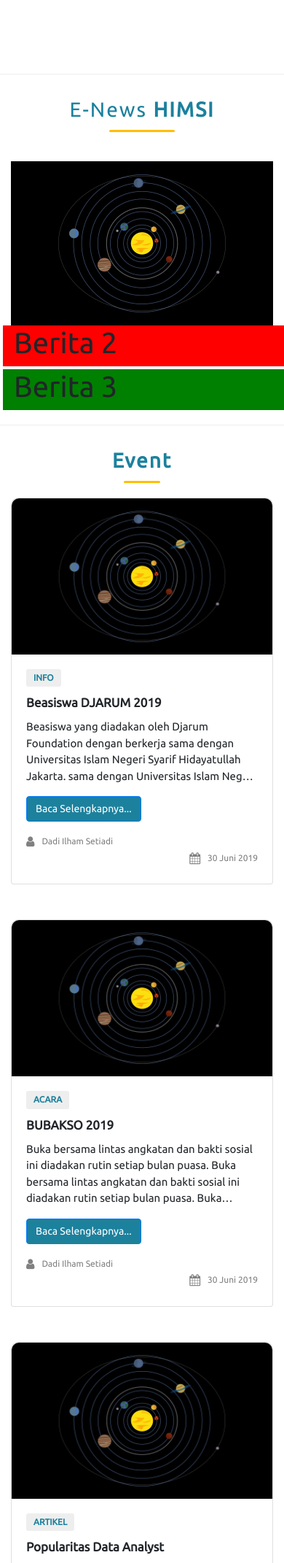
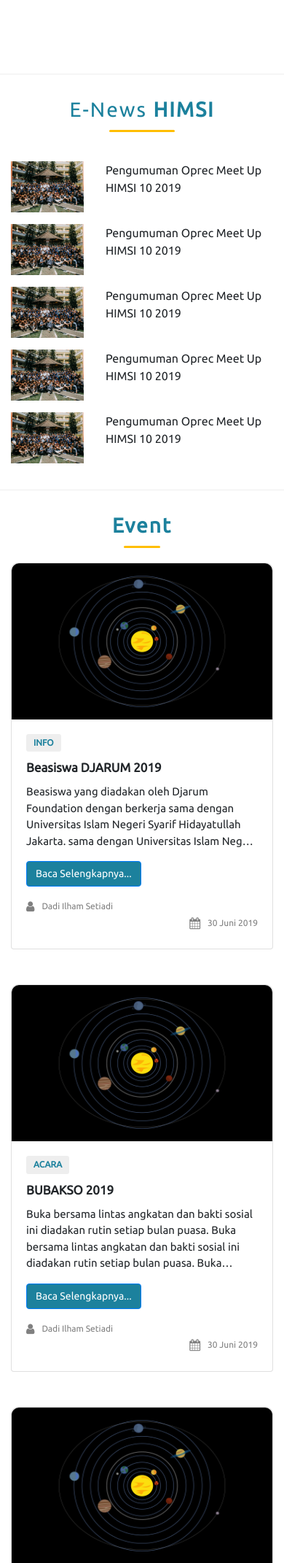
Before and after one commit to idadhamz/web-himsi, a PHP site: page /home.html in a window 390 px wide. Shown: the part 858-3000 px from the top of the page at 73% size. Run offline with PHP 8.4, Linux system fonts and the light colour scheme.

Commit message:
Layout dasar dan responsive berita, jadi

```diff
--- a/assets/scss/main.css
+++ b/assets/scss/main.css
@@ -1,11 +1,13 @@
 @font-face {
-  font-family: "Product Sans";
+  font-family: 'Product Sans';
   src: url(../fonts/ProductSans/ProductSansRegular.ttf);
 }
+
 @font-face {
-  font-family: "Ubuntu";
+  font-family: 'Ubuntu';
   src: url(../fonts/Ubuntu/Ubuntu-Regular.ttf);
 }
+
 body {
   font-family: "Ubuntu";
   /* Landing Page */
@@ -15,35 +17,44 @@ body {
   /* Visi & Misi HIMSI Page */
   /* End of Profil HIMSI Page */
 }
+
 body nav {
   border-bottom: 0.5px solid #eee;
 }
+
 body nav .navbar-brand img {
   width: auto;
   height: 60px;
 }
+
 body nav li.nav-item {
   margin-right: 8px;
   padding-top: 10px;
 }
+
 body nav li.nav-item a.nav-link {
   font-weight: bold;
 }
+
 body nav li.nav-item a.nav-link span {
   color: #1c819d;
   letter-spacing: 1px;
 }
+
 body nav li.nav-item a.nav-link:hover {
   font-weight: bold;
 }
+
 body nav li.nav-item a.nav-link:hover span {
   border-bottom: 1.5px solid #ffbe00;
   letter-spacing: 1px;
 }
+
 body nav li.nav-item-button {
   margin-left: 10px;
   padding-top: 10px;
 }
+
 body nav li.nav-item-button button.btn_kontak {
   background-color: white;
   border: 1px solid #1c819d;
@@ -51,35 +62,43 @@ body nav li.nav-item-button button.btn_kontak {
   border-radius: 5px;
   text-transform: uppercase;
 }
+
 body nav li.nav-item-button button.btn_kontak span {
   font-size: 14px;
   color: #1c819d;
 }
+
 body nav li.nav-item-button button.btn_kontak:hover {
   background-color: #1c819d;
 }
+
 body nav li.nav-item-button button.btn_kontak:hover span {
   font-size: 14px;
   color: white;
 }
+
 body #hl {
   width: 100%;
   height: auto;
   margin: 60px 0px 60px 0px;
 }
+
 body #hl .img-hl {
   margin: 0px 50px 0px 50px;
 }
+
 body #hl .img-hl img {
   width: auto;
   height: 300px;
 }
+
 body #hl #text-hl h1 {
   font-size: 48px;
   color: #1c819d;
   font-weight: bold;
   letter-spacing: 2px;
 }
+
 body #hl #text-hl #garis {
   margin: -20px 0px 20px 0px;
   width: 210px;
@@ -87,41 +106,49 @@ body #hl #text-hl #garis {
   background-color: #ffbe00;
   border-radius: 10px;
 }
+
 body #hl #text-hl p {
   margin: 10px 0px 20px 0px;
   text-align: justify;
 }
+
 body #hl #text-hl p span {
   font-weight: bold;
 }
+
 body #hl #text-hl a.btn_hl {
   text-decoration: none;
   background-color: #ffbe00;
   padding: 8px 25px 8px 25px;
   border-radius: 20px;
 }
+
 body #hl #text-hl a.btn_hl span {
   font-size: 14px;
   color: white;
   text-transform: capitalize;
 }
+
 body #event {
   width: 100%;
   height: auto;
   border-top: 0.5px solid #eeeeee;
 }
+
 body #event .text-event {
   text-align: center;
   width: 100%;
   margin-top: 20px;
   margin-bottom: 20px;
 }
+
 body #event .text-event h1 span {
   font-size: 28px;
   color: #1c819d;
   letter-spacing: 2px;
   font-weight: bold;
 }
+
 body #event .text-event #garis {
   margin: 5px auto;
   width: 50px;
@@ -129,30 +156,38 @@ body #event .text-event #garis {
   background-color: #ffbe00;
   border-radius: 10px;
 }
+
 body #event .content-event {
   width: 100%;
   margin-bottom: 40px;
 }
+
 body #event .content-event .card {
   border-top-left-radius: 10px;
   border-top-right-radius: 10px;
   text-align: center;
   padding-bottom: 20px;
 }
+
 body #event .content-event .card .card-img-top {
   border-top-left-radius: 10px;
   border-top-right-radius: 10px;
 }
+
 body #event .content-event .card .card-body {
   text-align: left;
 }
+
 body #event .content-event .card .card-body .jenis-event {
+  width: -webkit-fit-content;
+  width: -moz-fit-content;
   width: fit-content;
   height: auto;
   background-color: #eee;
   margin-bottom: 12px;
   border-radius: 3px;
 }
+
 body #event .content-event .card .card-body .jenis-event .jenis-event-text {
   padding: 5px 10px 5px 10px;
   font-size: 12px;
@@ -160,10 +195,12 @@ body #event .content-event .card .card-body .jenis-event .jenis-event-text {
   color: #1c819d;
   font-weight: bold;
 }
+
 body #event .content-event .card .card-body .card-title {
   font-weight: bold;
   font-size: 17px;
 }
+
 body #event .content-event .card .card-body .card-text {
   font-size: 15px;
   overflow: hidden;
@@ -172,73 +209,92 @@ body #event .content-event .card .card-body .card-text {
   -webkit-line-clamp: 4;
   -webkit-box-orient: vertical;
 }
+
 body #event .content-event .card .card-body .btn {
   font-size: 14px;
   background-color: #1c819d;
 }
+
 body #event .content-event .card .person-text {
+  width: -webkit-fit-content;
+  width: -moz-fit-content;
   width: fit-content;
   font-size: 12px;
   color: grey;
   float: left;
   padding-left: 20px;
 }
+
 body #event .content-event .card .person-text i {
   padding-right: 10px;
 }
+
 body #event .content-event .card .date-text {
+  width: -webkit-fit-content;
+  width: -moz-fit-content;
   width: fit-content;
   font-size: 12px;
   color: grey;
   float: right;
   padding-right: 20px;
 }
+
 body #event .content-event .card .date-text i {
   padding-right: 10px;
 }
+
 body #event .content-event .wrapper {
   text-align: center;
   margin-top: 40px;
 }
+
 body #event .content-event .wrapper a.btn-all-event {
   background-color: #ffbe00;
   padding: 12px 30px 12px 30px;
   border-radius: 20px;
   text-decoration: none;
 }
+
 body #event .content-event .wrapper a.btn-all-event span {
   font-size: 14px;
   color: white;
   text-transform: capitalize;
   font-size: 15px;
 }
+
 body #event .content-event .wrapper a.btn-all-event:hover {
   background-color: white;
   border: 1px solid #ffbe00;
 }
+
 body #event .content-event .wrapper a.btn-all-event:hover span {
   color: #ffbe00;
 }
+
 body #berita-himsi {
   width: 100%;
   height: auto;
   border-top: 0.5px solid #eeeeee;
   margin-bottom: 20px;
 }
+
 body #berita-himsi .text-berita {
   text-align: center;
   width: 100%;
   margin-top: 20px;
   margin-bottom: 40px;
 }
+
 body #berita-himsi .text-berita h1 span {
   font-size: 28px;
   color: #1c819d;
   letter-spacing: 2px;
 }
+
 body #berita-himsi .text-berita h1 span span {
   font-weight: bold;
 }
+
 body #berita-himsi .text-berita #garis {
   margin: 5px auto;
   width: 90px;
@@ -246,30 +302,36 @@ body #berita-himsi .text-berita #garis {
   background-color: #ffbe00;
   border-radius: 10px;
 }
+
 body #berita-himsi .content-berita {
   width: 100%;
   margin-bottom: 40px;
   height: auto;
 }
+
 body #profil-himsi {
   width: 100%;
   height: auto;
   border-top: 0.5px solid #eeeeee;
 }
+
 body #profil-himsi .text-profil-himsi {
   text-align: center;
   width: 100%;
   margin-top: 20px;
   margin-bottom: 20px;
 }
+
 body #profil-himsi .text-profil-himsi h1 span {
   font-size: 28px;
   color: #1c819d;
   letter-spacing: 2px;
 }
+
 body #profil-himsi .text-profil-himsi h1 span span {
   font-weight: bold;
 }
+
 body #profil-himsi .text-profil-himsi #garis {
   margin: 5px auto;
   width: 90px;
@@ -277,16 +339,19 @@ body #profil-himsi .text-profil-himsi #garis {
   background-color: #ffbe00;
   border-radius: 10px;
 }
+
 body #profil-himsi .content-profil-himsi {
   width: 100%;
   margin-bottom: 40px;
   height: auto;
 }
+
 body #profil-himsi .content-profil-himsi img {
   width: 100%;
   height: auto;
   padding: 20px;
 }
+
 body #profil-himsi .content-profil-himsi p {
   /*width: 80%;*/
   /*padding: 0px 40px 0px 40px;*/
@@ -294,30 +359,36 @@ body #profil-himsi .content-profil-himsi p {
   text-align: center;
   padding: 20px 40px 20px 40px;
 }
+
 body #profil-himsi .content-profil-himsi p span {
   color: #1c819d;
   border-bottom: 1px solid #ffbe00;
   font-weight: bold;
 }
+
 body #visi-misi-himsi {
   width: 100%;
   height: auto;
   border-top: 0.5px solid #eeeeee;
 }
+
 body #visi-misi-himsi .text-visi-misi-himsi {
   text-align: center;
   width: 100%;
   margin-top: 20px;
   margin-bottom: 40px;
 }
+
 body #visi-misi-himsi .text-visi-misi-himsi h1 span {
   font-size: 28px;
   color: #1c819d;
   letter-spacing: 2px;
 }
+
 body #visi-misi-himsi .text-visi-misi-himsi h1 span span {
   font-weight: bold;
 }
+
 body #visi-misi-himsi .text-visi-misi-himsi #garis {
   margin: 5px auto;
   width: 120px;
@@ -325,12 +396,14 @@ body #visi-misi-himsi .text-visi-misi-himsi #garis {
   background-color: #ffbe00;
   border-radius: 10px;
 }
+
 body #visi-misi-himsi .content-visi-misi-himsi {
   width: 100%;
   margin-bottom: 40px;
   margin-top: -50px;
   height: auto;
 }
+
 body #visi-misi-himsi .content-visi-misi-himsi img {
   width: 100%;
   height: auto;
@@ -338,48 +411,58 @@ body #visi-misi-himsi .content-visi-misi-himsi img {
   padding: 20px;
   text-align: center;
 }
+
 body #visi-misi-himsi .content-visi-misi-himsi h2.tujuan_fungsi span {
   margin: 20px;
   size: 28px;
   color: #1c819d;
   border-bottom: 2px solid #ffbe00;
 }
+
 body #visi-misi-himsi .content-visi-misi-himsi p {
   size: 24px;
   text-align: justify;
   margin: 20px;
 }
+
 body #visi-misi-himsi .content-visi-misi-himsi p span {
   font-weight: bold;
   color: #1c819d;
   border-bottom: 1px solid #ffbe00;
 }
+
 body #visi-misi-himsi .content-visi-misi-himsi ul li span {
   font-weight: bold;
   color: #1c819d;
   border-bottom: 1px solid #ffbe00;
 }
+
 body #footer {
   width: 100%;
   height: auto;
   border-top: 0.5px solid #eeeeee;
 }
+
 body #footer #footer-desc img {
   margin: 40px 0px 25px 0px;
 }
+
 body #footer #footer-desc p {
   margin: 10px 0px 0px 0px;
   text-align: justify;
 }
+
 body #footer #footer-desc p span {
   font-weight: bold;
 }
+
 body #footer #footer-follow p {
   font-size: 23px;
   text-transform: uppercase;
   font-weight: bold;
   color: #1c819d;
 }
+
 body #footer #footer-follow #garis {
   width: 80px;
   height: 3px;
@@ -387,9 +470,11 @@ body #footer #footer-follow #garis {
   border-radius: 10px;
   margin-top: -10px;
 }
+
 body #footer #footer-follow div.footer-sosmed {
   margin: 25px 0px 35px 0px;
 }
+
 body #footer #footer-follow div.footer-sosmed a {
   text-decoration: none;
   margin: 15px 5px 0px 5px;
@@ -398,13 +483,14 @@ body #footer #footer-follow div.footer-sosmed a {
   padding: 12px;
   color: #1c819d;
 }
+
 body #footer #footer-follow div.footer-sosmed a:hover {
   color: #ffbe00;
 }
+
 body #footer p.footer-end {
   text-align: center;
   margin: 20px 0px 20px 0px;
   color: grey;
 }
-
 /*# sourceMappingURL=main.css.map */
--- a/home.html
+++ b/home.html
@@ -67,26 +67,61 @@
                     </div>
                     <!-- <div class="content-berita"> -->
                         <div class="row">
-                            <div class="col-md-6">
-                                <img src="assets/image/orbit.png" width="100%" height="auto"></img>
+                            <div class="col-lg-8 col-md-7 d-none d-sm-none d-md-block" style="width: 100%;height: 400px; overflow: hidden;">
+                                <img style="object-fit: cover;width: 100%;height: 100%;" src="assets/image/HIMSI.jpeg"></img>
                                 <div class="mr-1">
                                     <!-- <h1>Berita 1</h1> -->
                                 </div>
                             </div>
-                            <div class="col-md-6">
-                                <div class="ml-1">
-                                    <div class="mb-1">
+                            <div class="col-lg-4 col-md-5 col-sm-12">
+                                <div class="row">
+                                    <div class="col-12 mb-3">
                                         <div class="row">
-                                            <div class="col-md-12" style="background-color:red;height: auto;">
-                                                <h1>Berita 2</h1>
-                                                <!-- <img src="assets/image/orbit.png" width="100%" height="200px"></img> -->
+                                            <div class="col-4"  style="width: 70px ;height: 70px;overflow: hidden;">
+                                                <img style="object-fit: cover;width: 100%;height: 100%;" src="assets/image/HIMSI.jpeg" alt="thumbnail">
+                                            </div>
+                                            <div class="col">
+                                                <p>Pengumuman Oprec Meet Up HIMSI 10 2019 </p>
                                             </div>
                                         </div>
                                     </div>
-                                    <div class="mt-1">
+                                    <div class="col-12 mb-3">
                                         <div class="row">
-                                            <div class="col-md-12" style="background-color: green;height: auto;">
-                                                <h1>Berita 3</h1>
+                                            <div class="col-4"  style="width: 70px ;height: 70px;overflow: hidden;">
+                                                <img style="object-fit: cover;width: 100%;height: 100%;" src="assets/image/HIMSI.jpeg" alt="thumbnail">
+                                            </div>
+                                            <div class="col">
+                                                <p>Pengumuman Oprec Meet Up HIMSI 10 2019 </p>
+                                            </div>
+                                        </div>
+                                    </div>
+                                    <div class="col-12 mb-3">
+                                        <div class="row">
+                                            <div class="col-4"  style="width: 70px ;height: 70px;overflow: hidden;">
+                                                <img style="object-fit: cover;width: 100%;height: 100%;" src="assets/image/HIMSI.jpeg" alt="thumbnail">
+                                            </div>
+                                            <div class="col">
+                                                <p>Pengumuman Oprec Meet Up HIMSI 10 2019 </p>
+                                            </div>
+                                        </div>
+                                    </div>
+                                    <div class="col-12 mb-3">
+                                        <div class="row">
+                                            <div class="col-4"  style="width: 70px ;height: 70px;overflow: hidden;">
+                                                <img style="object-fit: cover;width: 100%;height: 100%;" src="assets/image/HIMSI.jpeg" alt="thumbnail">
+                                            </div>
+                                            <div class="col">
+                                                <p>Pengumuman Oprec Meet Up HIMSI 10 2019 </p>
+                                            </div>
+                                        </div>
+                                    </div>
+                                    <div class="col-12 mb-3">
+                                        <div class="row">
+                                            <div class="col-4"  style="width: 70px ;height: 70px;overflow: hidden;">
+                                                <img style="object-fit: cover;width: 100%;height: 100%;" src="assets/image/HIMSI.jpeg" alt="thumbnail">
+                                            </div>
+                                            <div class="col">
+                                                <p>Pengumuman Oprec Meet Up HIMSI 10 2019 </p>
                                             </div>
                                         </div>
                                     </div>
```
Also changed, not shown: 1 other file.
